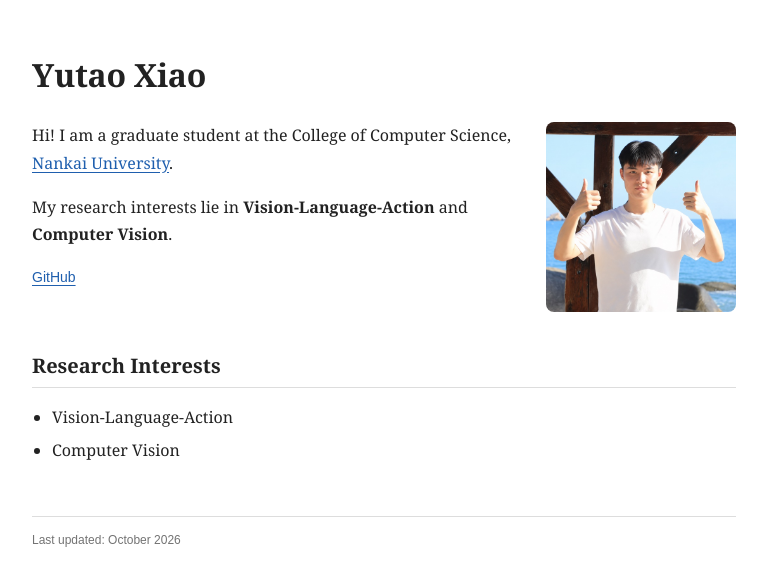
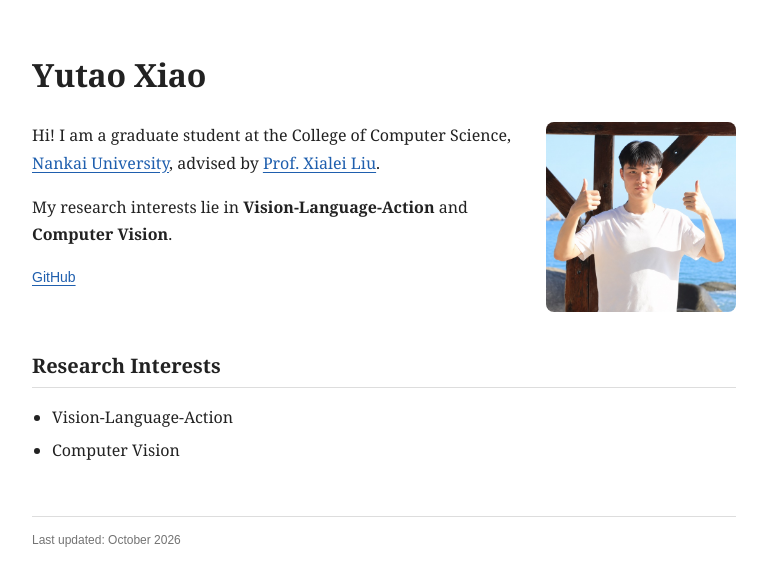
Before and after one commit to xyt732/xyt732.github.io, a plain HTML site: page index.html in a window 1280 px wide. Shown: the whole page, without its empty margins (256-1023 px from the left). Drawn offline with Linux system fonts and the light colour scheme.

Commit message:
Add Prof. Xialei Liu as academic advisor

```diff
--- a/index.html
+++ b/index.html
@@ -16,7 +16,7 @@
     <h1>Yutao Xiao</h1>
     <div class="intro">
       <div class="bio">
-        <p>Hi! I am a graduate student at the College of Computer Science, <a href="https://en.nankai.edu.cn/">Nankai University</a>.</p>
+        <p>Hi! I am a graduate student at the College of Computer Science, <a href="https://en.nankai.edu.cn/">Nankai University</a>, advised by <a href="https://mmcheng.net/xliu/">Prof. Xialei Liu</a>.</p>
         <p>My research interests lie in <strong>Vision-Language-Action</strong> and <strong>Computer Vision</strong>.</p>
         <p class="links"><a href="https://github.com/xyt732">GitHub</a></p>
       </div>
```
